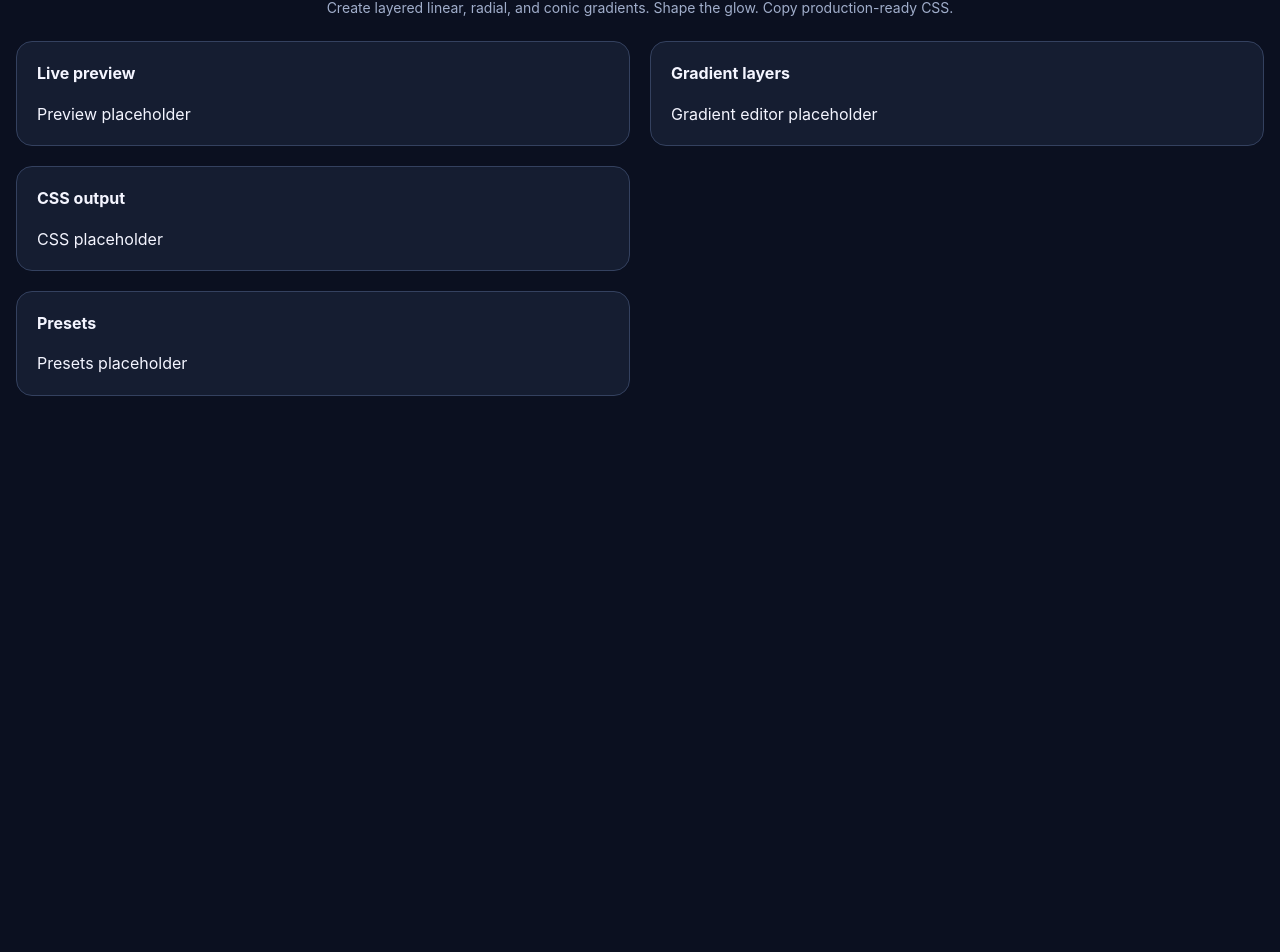
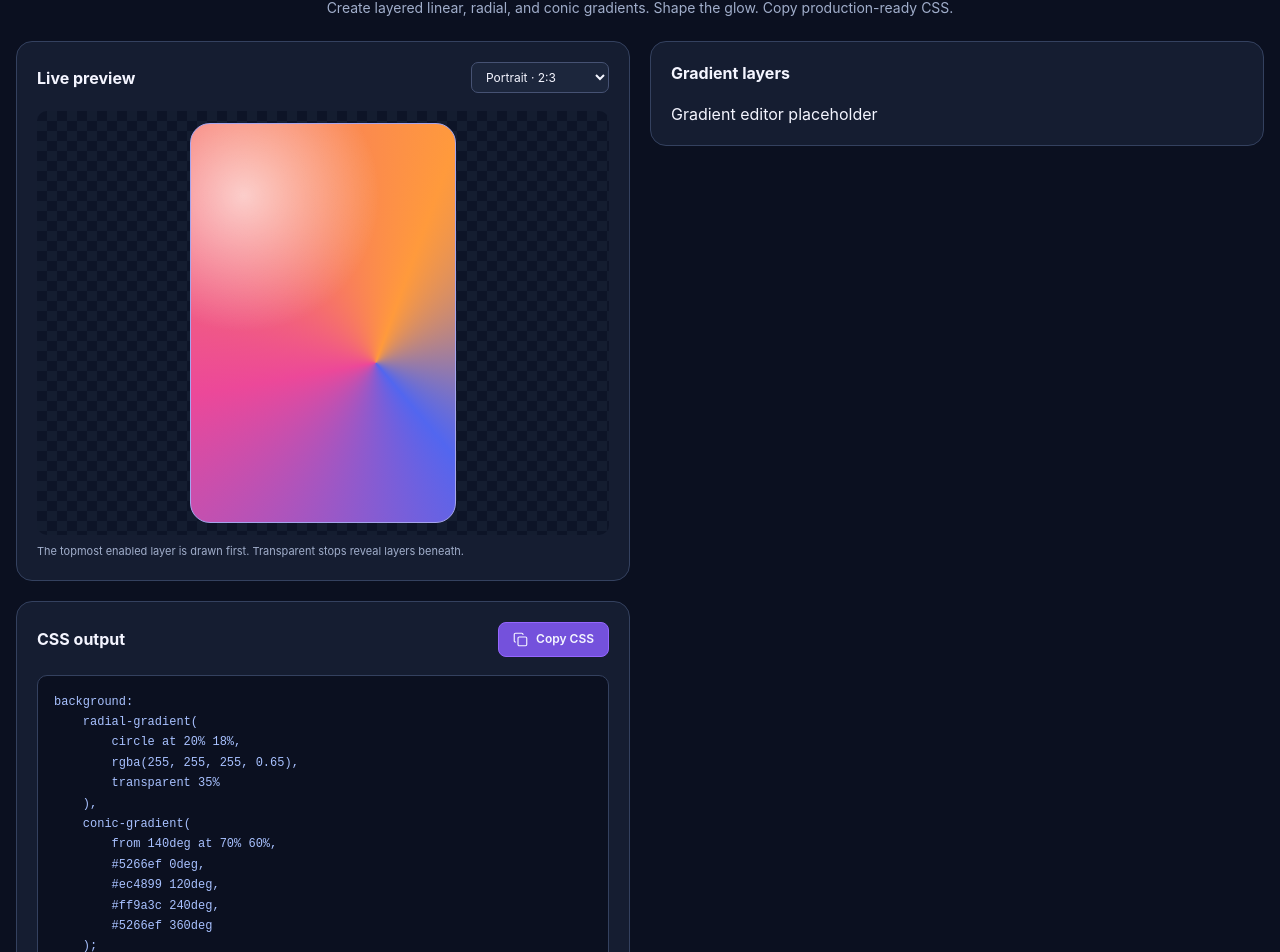
Before and after one commit to thomas367/gradientPlayground, a React (Vite) app: page / in a window 1280 px wide. Shown: the part 99-1051 px from the top of the page. Before the commit the page ends 800 px from the top, so only its background shows below. Built offline with nearby package versions, Linux system fonts and the light colour scheme.

Commit message:
Add gradient preview and css outpout components

```diff
--- /dev/null
+++ b/src/components/cssOutput/cssOutput.tsx
@@ -0,0 +1,43 @@
+import type React from 'react';
+import { Copy } from 'lucide-react';
+import { Panel } from 'components/panel/panel';
+
+import * as Styled from './styles';
+
+// TODO: dummy sample css
+const SAMPLE_CSS = `background:
+    radial-gradient(
+        circle at 20% 18%,
+        rgba(255, 255, 255, 0.65),
+        transparent 35%
+    ),
+    conic-gradient(
+        from 140deg at 70% 60%,
+        #5266ef 0deg,
+        #ec4899 120deg,
+        #ff9a3c 240deg,
+        #5266ef 360deg
+    );`;
+
+export function CSSOutput(): React.JSX.Element {
+    const handleCopy = async () => {
+        // TODO: toastr message for copy
+        await navigator.clipboard.writeText(SAMPLE_CSS);
+    };
+
+    return (
+        <Panel
+            title="CSS output"
+            action={
+                <Styled.CopyButton type="button" onClick={handleCopy}>
+                    <Copy size={15} strokeWidth={1.8} aria-hidden="true" />
+                    Copy CSS
+                </Styled.CopyButton>
+            }
+        >
+            <Styled.Code>
+                <code>{SAMPLE_CSS}</code>
+            </Styled.Code>
+        </Panel>
+    );
+}
--- /dev/null
+++ b/src/components/cssOutput/styles.tsx
@@ -0,0 +1,40 @@
+import styled from 'styled-components';
+
+export const Code = styled.pre`
+    margin: 0;
+    padding: 16px;
+    border: 1px solid var(--color-border);
+    border-radius: 10px;
+    background-color: var(--color-background);
+    color: #a8c1ff;
+    font-family: 'Fira Code', monospace;
+    font-size: 12px;
+    line-height: 1.7;
+    white-space: pre-wrap;
+    overflow-wrap: anywhere;
+`;
+
+export const CopyButton = styled.button`
+    display: inline-flex;
+    align-items: center;
+    justify-content: center;
+    gap: 8px;
+    padding: 8px 14px;
+    border: 1px solid var(--color-primary);
+    border-radius: 8px;
+    background-color: var(--color-primary-dark);
+    color: var(--color-text);
+    font-size: 12px;
+    font-weight: 600;
+    cursor: pointer;
+    transition: background-color 0.2s ease;
+
+    &:hover {
+        background-color: var(--color-primary);
+    }
+
+    &:focus-visible {
+        outline: 2px solid var(--color-primary-hover);
+        outline-offset: 2px;
+    }
+`;
--- /dev/null
+++ b/src/components/gradientPreview/gradientPreview.tsx
@@ -0,0 +1,69 @@
+import { useState } from 'react';
+import type React from 'react';
+import { Panel } from 'components/panel/panel';
+
+import * as Styled from './styles';
+
+type AspectRatio = 'portrait' | 'square' | 'landscape' | 'custom';
+
+const RATIOS: Record<Exclude<AspectRatio, 'custom'>, number> = {
+    portrait: 2 / 3,
+    square: 1,
+    landscape: 16 / 9,
+};
+
+export function GradientPreview(): React.JSX.Element  {
+    const [aspectRatio, setAspectRatio] = useState<AspectRatio>('portrait');
+    const [ratioWidth, setRatioWidth] = useState(4);
+    const [ratioHeight, setRatioHeight] = useState(5);
+
+    const customRatio = ratioWidth > 0 && ratioHeight > 0 ? ratioWidth / ratioHeight : 1;
+    const ratio = aspectRatio === 'custom' ? customRatio : RATIOS[aspectRatio];
+
+    return (
+        <Panel
+            title="Live preview"
+            action={
+                <Styled.AspectRatioSelect
+                    aria-label="Preview aspect ratio"
+                    value={aspectRatio}
+                    onChange={(event) => setAspectRatio(event.target.value as AspectRatio)}
+                >
+                    <option value="portrait">Portrait · 2:3</option>
+                    <option value="square">Square · 1:1</option>
+                    <option value="landscape">Landscape · 16:9</option>
+                    <option value="custom">Custom</option>
+                </Styled.AspectRatioSelect>
+            }
+        >
+            {aspectRatio === 'custom' && (
+                <Styled.Dimensions>
+                    <span>Aspect ratio</span>
+                    <Styled.DimensionInput
+                        type="number"
+                        aria-label="Aspect ratio width"
+                        min={0.01}
+                        step="any"
+                        value={ratioWidth}
+                        onChange={(event) => setRatioWidth(Number(event.target.value))}
+                    />
+                    <span>:</span>
+                    <Styled.DimensionInput
+                        type="number"
+                        aria-label="Aspect ratio height"
+                        min={0.01}
+                        step="any"
+                        value={ratioHeight}
+                        onChange={(event) => setRatioHeight(Number(event.target.value))}
+                    />
+                </Styled.Dimensions>
+            )}
+
+            <Styled.Stage>
+                <Styled.Preview $ratio={ratio} />
+            </Styled.Stage>
+
+            <Styled.Hint>The topmost enabled layer is drawn first. Transparent stops reveal layers beneath.</Styled.Hint>
+        </Panel>
+    );
+};
--- /dev/null
+++ b/src/components/gradientPreview/styles.tsx
@@ -0,0 +1,80 @@
+import styled from 'styled-components';
+
+export const Stage = styled.div`
+    display: grid;
+
+    align-items: center;
+    justify-items: center;
+    min-height: 416px;
+    padding: 12px;
+    overflow: hidden;
+    border-radius: 10px;
+    background-color: #0d1427;
+    background-image:
+        linear-gradient(45deg, #141d30 25%, transparent 25%), linear-gradient(-45deg, #141d30 25%, transparent 25%),
+        linear-gradient(45deg, transparent 75%, #141d30 75%), linear-gradient(-45deg, transparent 75%, #141d30 75%);
+    background-size: 20px 20px;
+    background-position:
+        0 0,
+        0 10px,
+        10px -10px,
+        -10px 0;
+`;
+
+export const Preview = styled.div<{ $ratio: number }>`
+    aspect-ratio: ${({ $ratio }) => $ratio};
+    width: ${({ $ratio }) => ($ratio >= 1 ? 'min(100%, 400px)' : `min(100%, ${400 * $ratio}px)`)};
+    max-height: 400px;
+    border: 1px solid #a5a4ed;
+    border-radius: 20px;
+
+    // TODO: dummy background
+    background:
+        radial-gradient(circle at 20% 18%, rgba(255, 255, 255, 0.65), transparent 35%),
+        conic-gradient(from 140deg at 70% 60%, #5266ef 0deg, #ec4899 120deg, #ff9a3c 240deg, #5266ef 360deg);
+`;
+
+export const AspectRatioSelect = styled.select`
+    padding: 6px 10px;
+    border: 1px solid var(--color-secondary-border);
+    border-radius: 7px;
+    background-color: var(--color-surface-elevated);
+    color: var(--color-text);
+    font-size: 12px;
+    cursor: pointer;
+
+    &:focus-visible {
+        outline: 2px solid var(--color-primary);
+        outline-offset: 2px;
+    }
+`;
+
+export const Dimensions = styled.div`
+    display: flex;
+    align-items: center;
+    gap: 8px;
+    margin-bottom: 14px;
+    color: var(--color-text-secondary);
+    font-size: 12px;
+`;
+
+export const DimensionInput = styled.input`
+    width: 64px;
+    padding: 6px 8px;
+    border: 1px solid var(--color-border);
+    border-radius: 6px;
+    background: var(--color-surface-elevated);
+    color: var(--color-text);
+
+    &:focus-visible {
+        outline: 2px solid var(--color-primary);
+        outline-offset: 2px;
+    }
+`;
+
+export const Hint = styled.p`
+    margin: 8px 0 0;
+    color: var(--color-text-secondary);
+    font-size: 11px;
+    line-height: 1.5;
+`;
--- a/src/components/header/styles.tsx
+++ b/src/components/header/styles.tsx
@@ -9,7 +9,7 @@ export const Title = styled.h1`
     margin: 0 0 6px;
     font-family: var(--font-heading);
     font-size: clamp(30px, 4vw, 42px);
-    letter-spacing: -0.04em;
+    letter-spacing: -2px;
 
     background: linear-gradient(90deg, var(--color-primary), #f28bbd);
     color: transparent;
--- a/src/components/section/leftSection.tsx
+++ b/src/components/section/leftSection.tsx
@@ -1,18 +1,15 @@
 import type React from 'react';
 import { Panel } from 'components/panel/panel';
+import { GradientPreview } from 'components/gradientPreview/gradientPreview';
+import { CSSOutput } from 'components/cssOutput/cssOutput';
 
 import * as Styled from './styles';
 
 export function LeftSection(): React.JSX.Element {
     return (
         <Styled.Wrapper>
-            <Panel title="Live preview">
-                <div>Preview placeholder</div>
-            </Panel>
-
-            <Panel title="CSS output">
-                <div>CSS placeholder</div>
-            </Panel>
+            <GradientPreview />
+            <CSSOutput />
 
             <Panel title="Presets">
                 <div>Presets placeholder</div>
```
